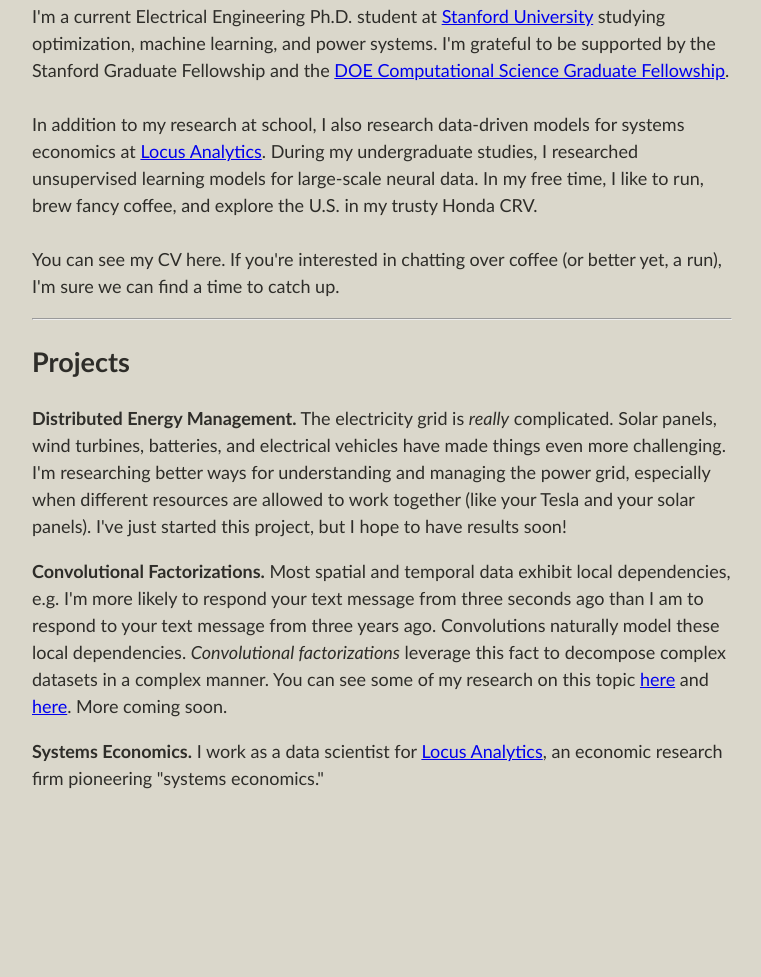
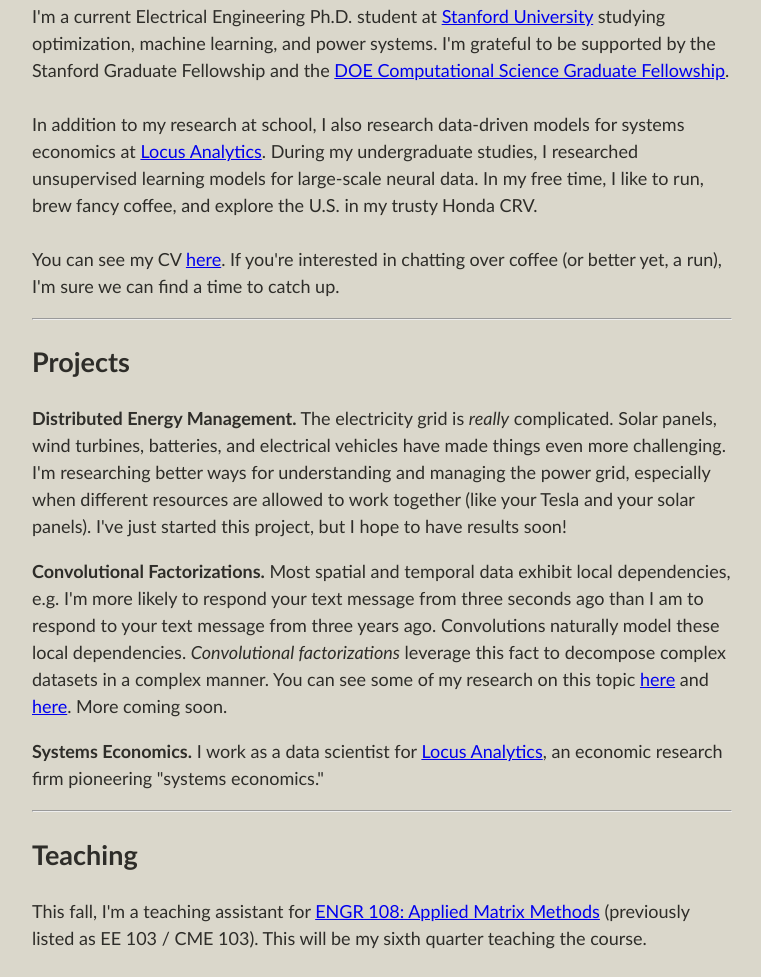
Before and after one commit to degleris1/degleris1.github.io, a plain HTML site: page index.html in a window 1280 px wide. Shown: the part 313-1290 px from the top of the page, without its empty margins (258-1019 px from the left). Before the commit the page ends 1130 px from the top, so only its background shows below. Drawn offline with Linux system fonts and the light colour scheme.

Commit message:
added cv and teaching

```diff
--- a/index.html
+++ b/index.html
@@ -30,50 +30,44 @@
     <h2>About Me</h2>
     <p>
         I'm a current Electrical Engineering Ph.D. student at <a href="https://ee.stanford.edu/">Stanford University</a> studying optimization, machine learning, and power systems.
-
         I'm grateful to be supported by the Stanford Graduate Fellowship and the <a href="https://www.krellinst.org/csgf/">DOE Computational Science Graduate Fellowship</a>.
 
         <br><br>
 
         In addition to my research at school, I also research data-driven models for systems economics at <a href="https://www.home.locus/">Locus Analytics</a>.
-
         During my undergraduate studies, I researched unsupervised learning models for large-scale neural data.
-
         In my free time, I like to run, brew fancy coffee, and explore the U.S. in my trusty Honda CRV.
 
         <br><br>
 
-        You can see my CV <a ref="">here</a>.
+        You can see my CV <a href="cv.pdf">here</a>.
         If you're interested in chatting over coffee (or better yet, a run), I'm sure we can find a time to catch up.
     </p>
     <hr>
     <h2>Projects</h2>
     <p>
         <b>Distributed Energy Management.</b>
-
         The electricity grid is <i>really</i> complicated.
-
         Solar panels, wind turbines, batteries, and electrical vehicles have made things even more challenging.
-
         I'm researching better ways for understanding and managing the power grid, especially when different resources are allowed to work together (like your Tesla and your solar panels).
-
         I've just started this project, but I hope to have results soon!
     </p>
     <p>
         <b>Convolutional Factorizations.</b>
         Most spatial and temporal data exhibit local dependencies, e.g. I'm more likely to respond your text message from three seconds ago than I am to respond to your text message from three years ago.
-
         Convolutions naturally model these local dependencies.
-
         <i>Convolutional factorizations</i> leverage this fact to decompose complex datasets in a complex manner.
-
         You can see some of my research on this topic <a href="https://ieeexplore.ieee.org/abstract/document/9055174">here</a> and <a href="https://arxiv.org/abs/1907.00139">here</a>.
-
         More coming soon.
     </p>
     <p>
         <b>Systems Economics.</b>
         I work as a data scientist for <a href="https://www.home.locus/">Locus Analytics</a>, an economic research firm pioneering "systems economics."
     </p>
+
+    <hr>
+    <h2>Teaching</h2>
+    This fall, I'm a teaching assistant for <a href="https://web.stanford.edu/class/engr108/">ENGR 108: Applied Matrix Methods</a> (previously listed as EE 103 / CME 103).
+    This will be my sixth quarter teaching the course.
 </body>
 </html>
```
Also changed, not shown: 1 other file.
